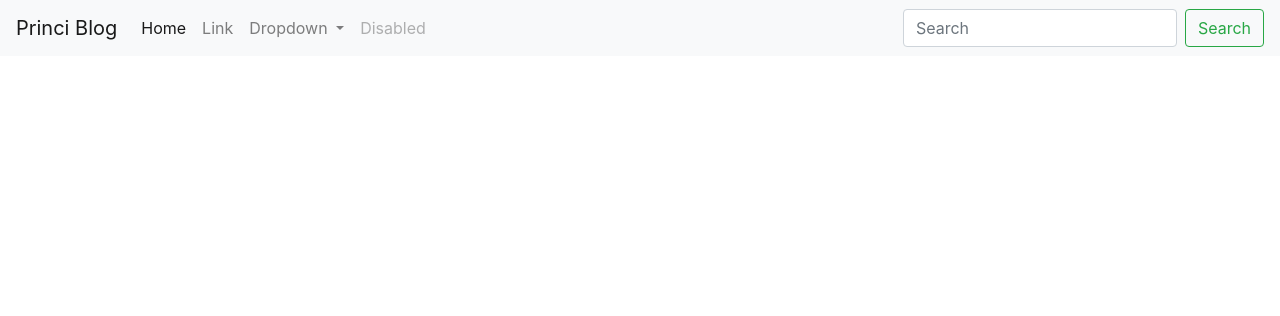
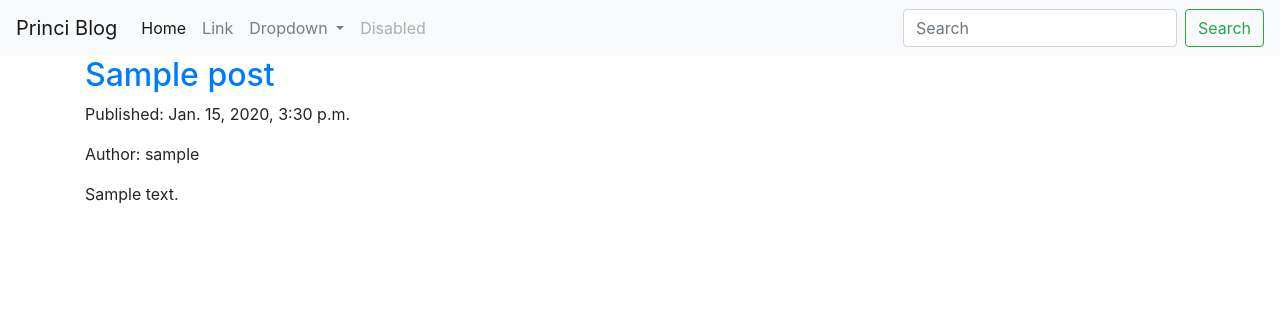
Before and after one commit to princigupta037/Django_girls_tutorial, a Django app: template blog/templates/blog/post_list.html in a window 1280 px wide. Shown: the top 316 px of the page. Run offline with Django 3.2, Linux system fonts and the light colour scheme; the template is opened without the code that fills it: values that come from a table or form of the project are taken from there, others are empty; tables that the repository leaves empty hold one stand-in row (values such as "Sample post"); some libraries are stand-ins or nearby versions.

Commit message:
Dynamic tag in template added

```diff
--- a/blog/templates/blog/post_list.html
+++ b/blog/templates/blog/post_list.html
@@ -47,6 +47,19 @@
         </div>
       </nav>
 
+      <!-- Blog list -->
+
+      {% for post in posts %}
+      <div class="container">
+      <div>
+
+          <h2><a href="">{{ post.title }}</a></h2>
+          <p>Published: {{ post.published_date }}</p>
+          <p>Author: {{ post.author }}</p>
+          <p>{{ post.text|linebreaksbr }}</p>
+      </div>
+    </div>
+    {% endfor %}
     <!-- Optional JavaScript -->
     <!-- jQuery first, then Popper.js, then Bootstrap JS -->
     <script src="https://code.jquery.com/jquery-3.4.1.slim.min.js" integrity="sha384-J6qa4849blE2+poT4WnyKhv5vZF5SrPo0iEjwBvKU7imGFAV0wwj1yYfoRSJoZ+n" crossorigin="anonymous"></script>
--- a/blog/views.py
+++ b/blog/views.py
@@ -1,5 +1,8 @@
 from django.shortcuts import render
+from django.utils import timezone
+from .models import Post
 
 # Create your views here.
 def post_list(request):
-    return render(request, 'blog/post_list.html', {})
+    posts = Post.objects.filter(published_date__lte=timezone.now()).order_by('published_date')
+    return render(request, 'blog/post_list.html', {'posts': posts})
```
